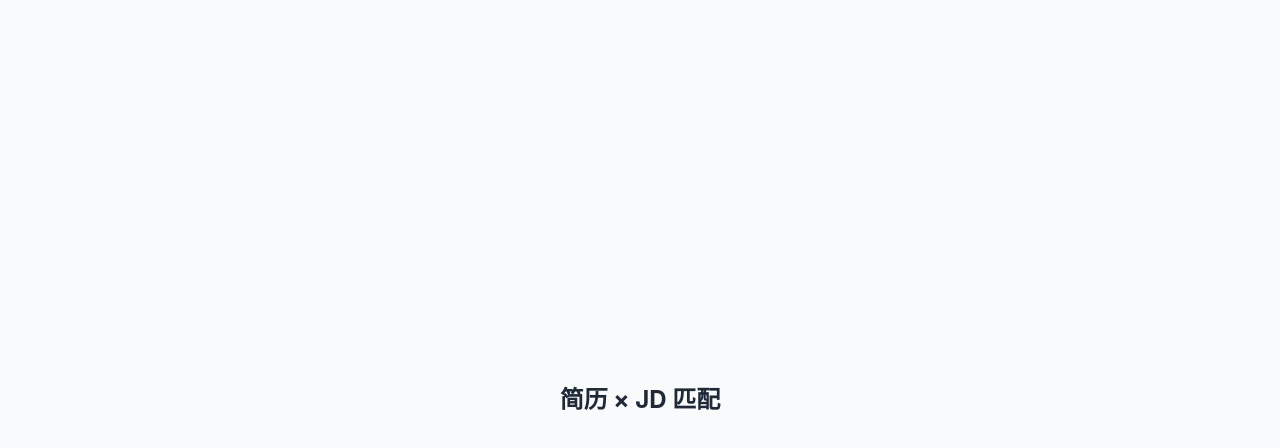
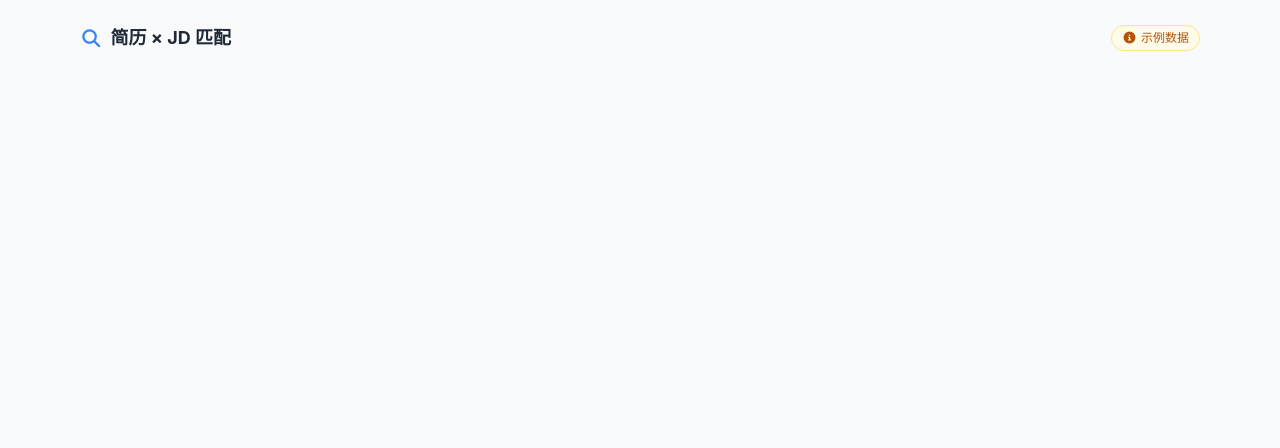
Before and after one commit to millajovovichy/Job-Matching, a React (Vite) app: page / in a window 1280 px wide. Shown: the top 448 px of the page. Built offline with nearby package versions, Linux system fonts and the light colour scheme.

Commit message:
feat: add Header component with demo badge

```diff
--- a/src/App.jsx
+++ b/src/App.jsx
@@ -1,7 +1,12 @@
+import { useMatchReducer } from './hooks/useMatchReducer';
+import Header from './components/Header';
+
 export default function App() {
+  const { state } = useMatchReducer();
+
   return (
-    <div className="min-h-screen flex items-center justify-center">
-      <h1 className="text-2xl font-bold text-gray-800">简历 × JD 匹配</h1>
+    <div className="max-w-6xl mx-auto px-4 py-6">
+      <Header isDemo={state.isDemo} />
     </div>
   );
 }
--- /dev/null
+++ b/src/components/Header.jsx
@@ -0,0 +1,16 @@
+export default function Header({ isDemo }) {
+  return (
+    <header className="flex items-center justify-between mb-3">
+      <h1 className="text-lg font-bold text-gray-800 flex items-center gap-2">
+        <i className="fas fa-magnifying-glass text-blue-500"></i>
+        简历 × JD 匹配
+      </h1>
+      {isDemo && (
+        <span className="text-xs px-2.5 py-1 bg-amber-50 text-amber-700 rounded-full border border-amber-200">
+          <i className="fas fa-circle-info mr-1"></i>
+          示例数据
+        </span>
+      )}
+    </header>
+  );
+}
```
Also changed, not shown: 1 other file (tests, documents, lock files or other folders).
